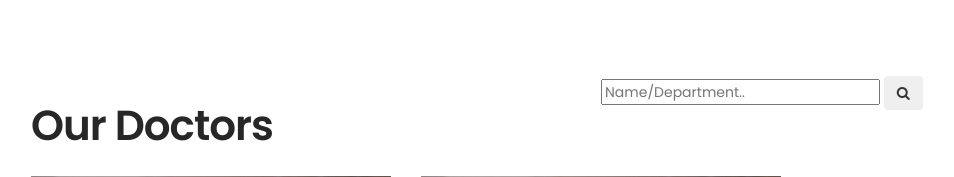
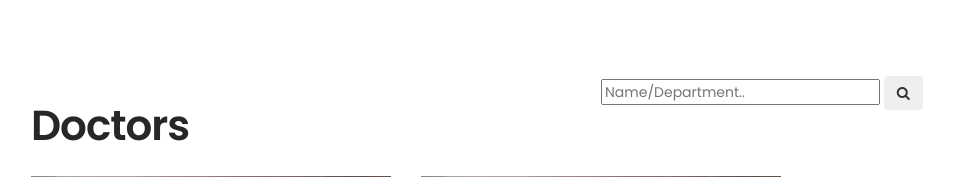
Before and after one commit to siyad2002/biopro, a Django app: page /doctorsviews/ in a window 1280 px wide. Shown: the part 139-316 px from the top of the page, without its empty margins (39-993 px from the left). Run offline with Django 5.2, Linux system fonts and the light colour scheme; data comes from the database, SQL or seed files in the repository; some libraries are stand-ins or nearby versions.

Commit message:
change fill

```diff
--- a/templates/team.html
+++ b/templates/team.html
@@ -8,7 +8,7 @@
 
                     <div class="col-md-6 col-sm-6">
                          <div class="about-info">
-                              <h2 class="wow fadeInUp" data-wow-delay="0.1s">Our Doctors</h2>
+                              <h2 class="wow fadeInUp" data-wow-delay="0.1s">Doctors</h2>
                          </div>
                     </div>
                     <form method="GET" class="form-inline">
```
